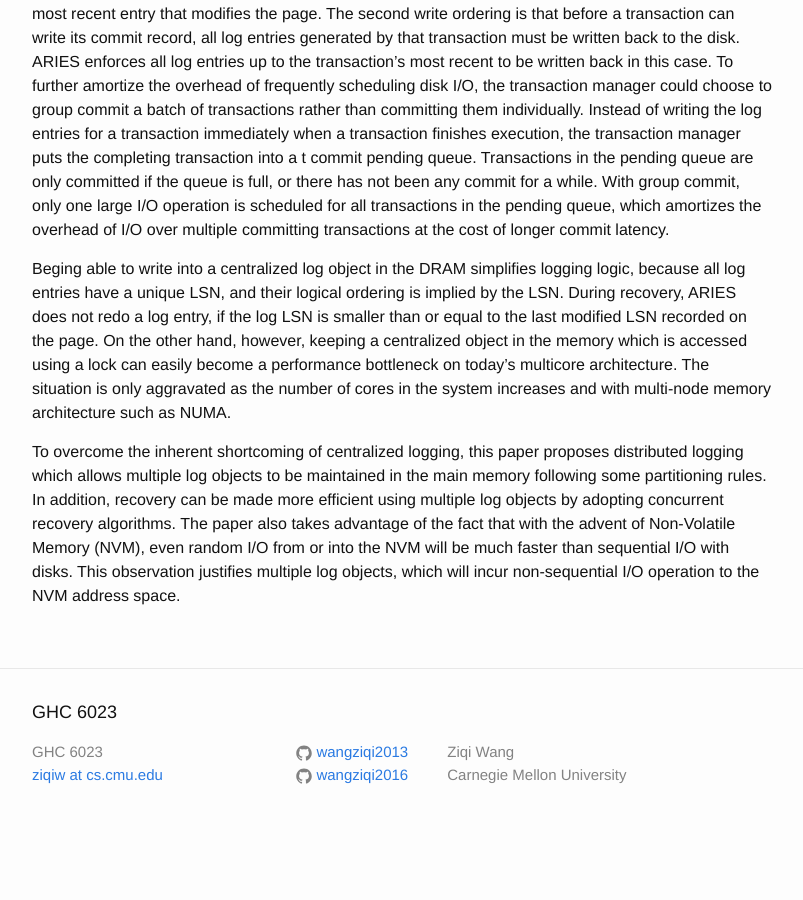
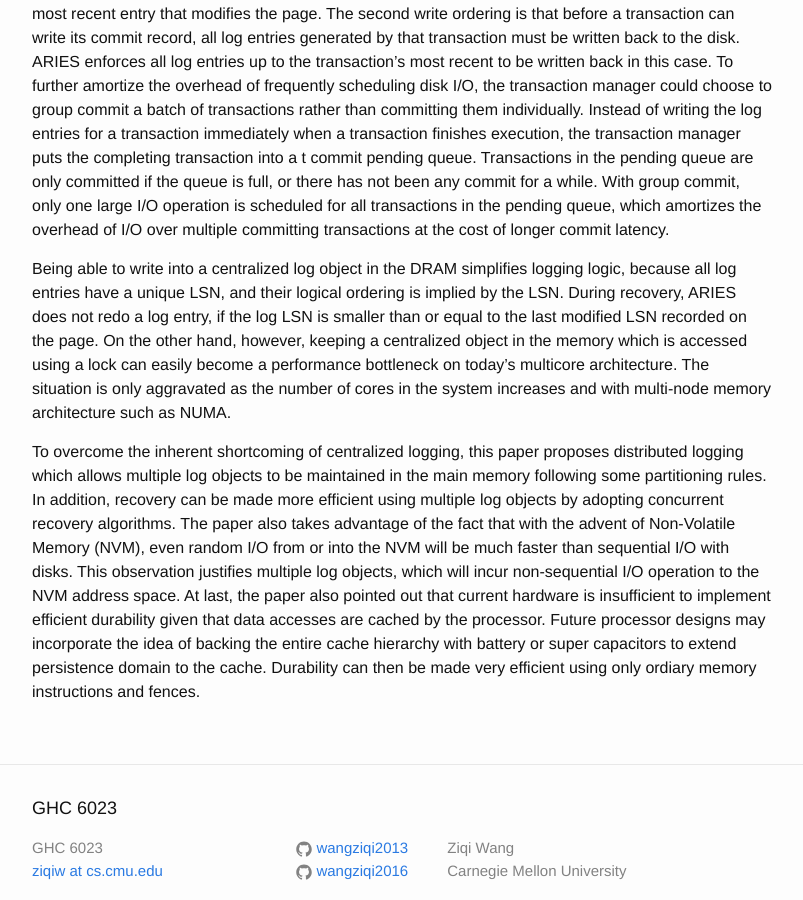
Before and after one commit to wangziqi2013/wangziqi2013.github.io, a Jekyll site: the page built from _posts/2019-02-01-Scalable-Logging_through-Emerging-Non-Volatile-Memory.markdown, in a window 1280 px wide and 900 px high, scrolled down 865 px. Shown: the whole window, without its empty margins (238-1041 px from the left). Built offline with Jekyll 4.4.1, drawn with Linux system fonts in a browser that asks for light colours; before the commit the page ends 1711 px from its top, so only the background shows below that.

Commit message:
Finish paper outline

```diff
--- a/_posts/2019-02-01-Scalable-Logging_through-Emerging-Non-Volatile-Memory.markdown
+++ b/_posts/2019-02-01-Scalable-Logging_through-Emerging-Non-Volatile-Memory.markdown
@@ -37,7 +37,7 @@ commit pending queue. Transactions in the pending queue are only committed if th
 any commit for a while. With group commit, only one large I/O operation is scheduled for all transactions in the pending
 queue, which amortizes the overhead of I/O over multiple committing transactions at the cost of longer commit latency.
 
-Beging able to write into a centralized log object in the DRAM simplifies logging logic, because all log entries have
+Being able to write into a centralized log object in the DRAM simplifies logging logic, because all log entries have
 a unique LSN, and their logical ordering is implied by the LSN. During recovery, ARIES does not redo a log entry,
 if the log LSN is smaller than or equal to the last modified LSN recorded on the page. On the other hand, however,
 keeping a centralized object in the memory which is accessed using a lock can easily become a performance bottleneck
@@ -49,4 +49,7 @@ log objects to be maintained in the main memory following some partitioning rule
 efficient using multiple log objects by adopting concurrent recovery algorithms. The paper also takes advantage of the fact
 that with the advent of Non-Volatile Memory (NVM), even random I/O from or into the NVM will be much faster than sequential
 I/O with disks. This observation justifies multiple log objects, which will incur non-sequential I/O operation to the NVM
-address space.
+address space. At last, the paper also pointed out that current hardware is insufficient to implement efficient durability
+given that data accesses are cached by the processor. Future processor designs may incorporate the idea of backing the
+entire cache hierarchy with battery or super capacitors to extend persistence domain to the cache. Durability can then be
+made very efficient using only ordiary memory instructions and fences.
```
